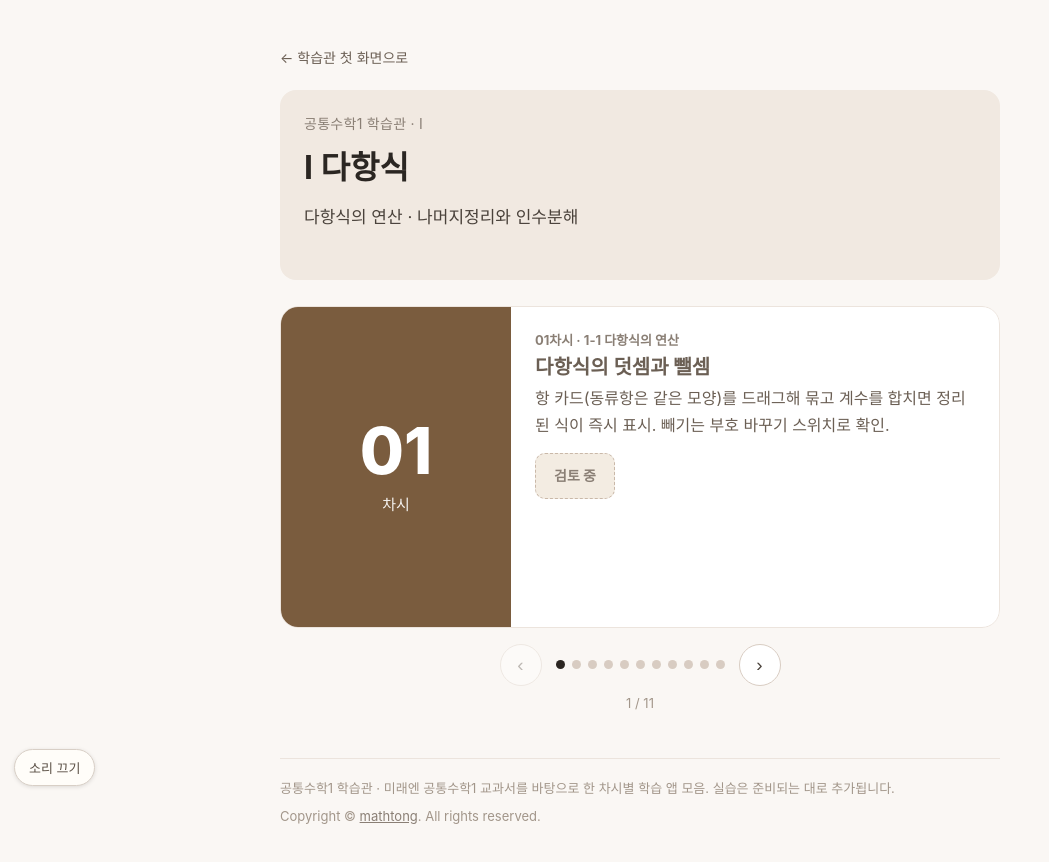
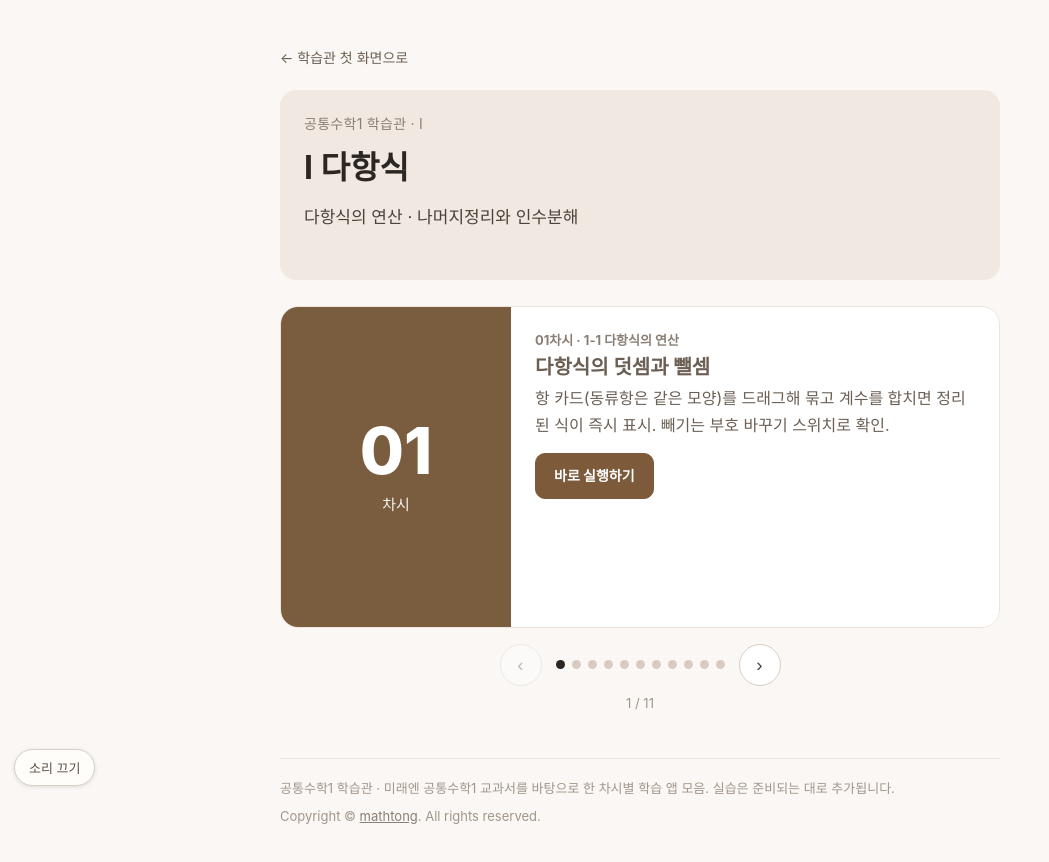
Before and after one commit to t98advisor1/common-math1-hub, a plain HTML site: page unit1.html in a window 1280 px wide. Shown: the whole page, without its empty margins (0-1049 px from the left). Drawn offline with Linux system fonts and the light colour scheme.

Commit message:
Replace '검토 중' with '바로 실행하기' links

```diff
--- a/unit1.html
+++ b/unit1.html
@@ -51,6 +51,8 @@ a.back { display:inline-block; font-size:14px; color:#6b5f54; text-decoration:no
 a.go { display:inline-block; background:#2b2622; color:#fff; text-decoration:none; font-size:14.5px; font-weight:700; padding:10px 20px; border-radius:10px; }
 a.go:hover { background:#453d36; }
 .soon { display:inline-block; font-size:14px; font-weight:700; color:#8a7f75; background:#f3ece2; border:1px dashed #c9b8a8; padding:10px 18px; border-radius:10px; }
+a.open { display:inline-block; font-size:14px; font-weight:700; color:#fff; background:#7c5a3a; border:1px solid #7c5a3a; padding:10px 18px; border-radius:10px; text-decoration:none; }
+a.open:hover { background:#6a4c30; }
 .ctrl { display:flex; align-items:center; justify-content:center; gap:14px; margin:16px 0 6px; }
 .ctrl button { width:42px; height:42px; border-radius:50%; border:1px solid #d8ccc2; background:#fff; font-size:19px; color:#4a423b; cursor:pointer; }
 .ctrl button:hover { background:#f3ece2; }
@@ -110,7 +112,7 @@ a.unit .uthumb.tile { width:150px; min-height:118px; }
         <p class="wti tw">다항식의 덧셈과 뺄셈</p>
         <p class="ds tw">항 카드(동류항은 같은 모양)를 드래그해 묶고 계수를 합치면 정리된 식이 즉시 표시. 빼기는 부호 바꾸기 스위치로 확인.</p>
         <div class="app">
-          <span class="soon">검토 중</span>
+          <a class="open" href="apps/01.html">바로 실행하기</a>
         </div>
       </div>
     </div>
@@ -123,7 +125,7 @@ a.unit .uthumb.tile { width:150px; min-height:118px; }
         <p class="wti tw">다항식의 곱셈</p>
         <p class="ds tw">(x+a)(x+b) 면적 모형: a, b 슬라이더로 직사각형 4조각이 늘어나는 것을 보고 전개식 완성. a, b가 음수가 되면 길이 모형 대신 부호 있는 타일(색 구분)로 전환해 부호 규칙과 연결.</p>
         <div class="app">
-          <span class="soon">검토 중</span>
+          <a class="open" href="apps/02.html">바로 실행하기</a>
         </div>
       </div>
     </div>
@@ -136,7 +138,7 @@ a.unit .uthumb.tile { width:150px; min-height:118px; }
         <p class="wti tw">다항식의 나눗셈</p>
         <p class="ds tw">다항식 세로 나눗셈 칸 채우기로 몫·나머지 과정을 체험하고, 일차식으로 나눌 때의 조립제법은 별도 화면에서 대응 관계를 확인 (조립제법만으로 전체를 대체하지 않음).</p>
         <div class="app">
-          <span class="soon">검토 중</span>
+          <a class="open" href="apps/03.html">바로 실행하기</a>
         </div>
       </div>
     </div>
@@ -149,7 +151,7 @@ a.unit .uthumb.tile { width:150px; min-height:118px; }
         <p class="wti tw">연산 종합</p>
         <p class="ds tw">목표 식을 만들도록 덧셈·곱셈·나눗셈 카드를 조합하는 미션.</p>
         <div class="app">
-          <span class="soon">검토 중</span>
+          <a class="open" href="apps/04.html">바로 실행하기</a>
         </div>
       </div>
     </div>
@@ -162,7 +164,7 @@ a.unit .uthumb.tile { width:150px; min-height:118px; }
         <p class="wti tw">항등식 ①</p>
         <p class="ds tw">x 슬라이더를 움직여도 좌변·우변 그래프가 완전히 겹치는지 관찰. 항등식 vs 방정식 분류 게임.</p>
         <div class="app">
-          <span class="soon">검토 중</span>
+          <a class="open" href="apps/05.html">바로 실행하기</a>
         </div>
       </div>
     </div>
@@ -175,7 +177,7 @@ a.unit .uthumb.tile { width:150px; min-height:118px; }
         <p class="wti tw">항등식 ② (미정계수법)</p>
         <p class="ds tw">양변 계수를 저울처럼 맞추는 조작: 같은 차수의 계수를 연결해 연립방정식 만들기.</p>
         <div class="app">
-          <span class="soon">검토 중</span>
+          <a class="open" href="apps/06.html">바로 실행하기</a>
         </div>
       </div>
     </div>
```
